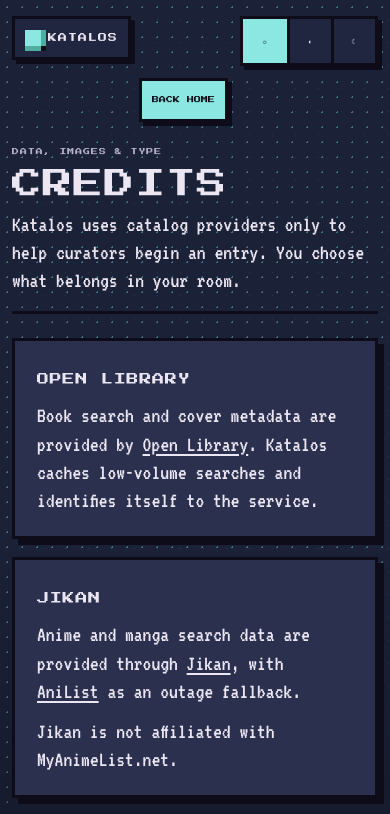
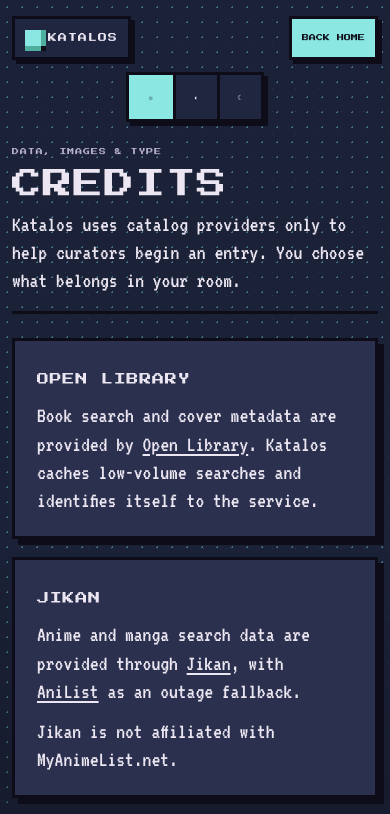
Before and after one commit to Samat-ai/katalos, a Next.js app: page /credits in a window 390 px wide. Shown: the top 814 px of the page. Built offline with nearby package versions, Linux system fonts and the light colour scheme.

Commit message:
fix: keep theme controls aligned on mobile

```diff
--- a/app/globals.css
+++ b/app/globals.css
@@ -199,6 +199,7 @@
   max-width:1100px;
   margin:0 auto 24px;
 }
+.site-nav > [role=group] { justify-self:center; }
 .brand.logo-badge {
   display:inline-flex;
   width:max-content;
@@ -1032,7 +1033,7 @@
     grid-template-columns:minmax(0,1fr) auto;
     align-items:start;
   }
-  .theme-switcher { grid-column:1 / -1; grid-row:2; justify-self:stretch; }
+  .site-nav > [role=group] { grid-column:1 / -1; grid-row:2; justify-self:stretch; }
   .theme-switcher button { flex:1; }
   .theme-switcher-label { display:inline; }
   .hero,.landing-hero { grid-template-columns:1fr; gap:18px; margin-bottom:28px; padding:22px; }
```
Also changed, not shown: 1 other file (tests, documents, lock files or other folders).
